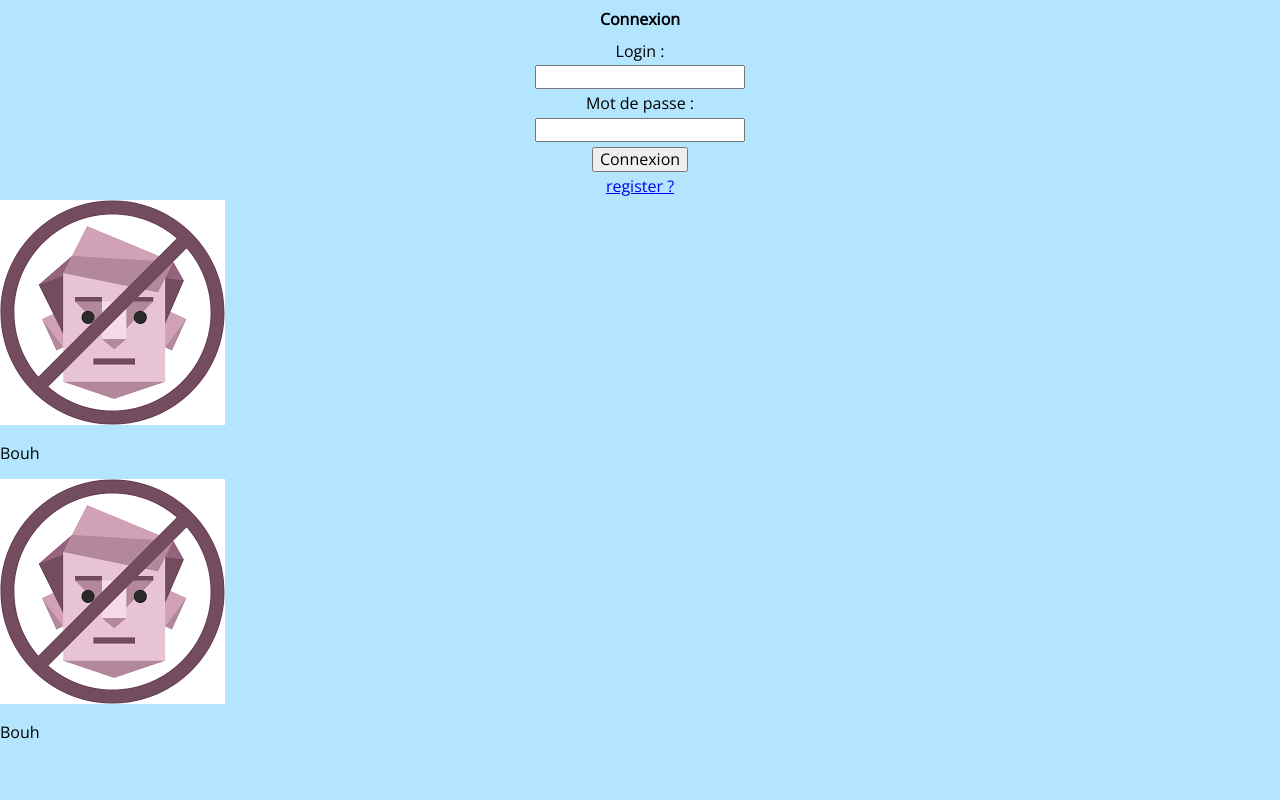
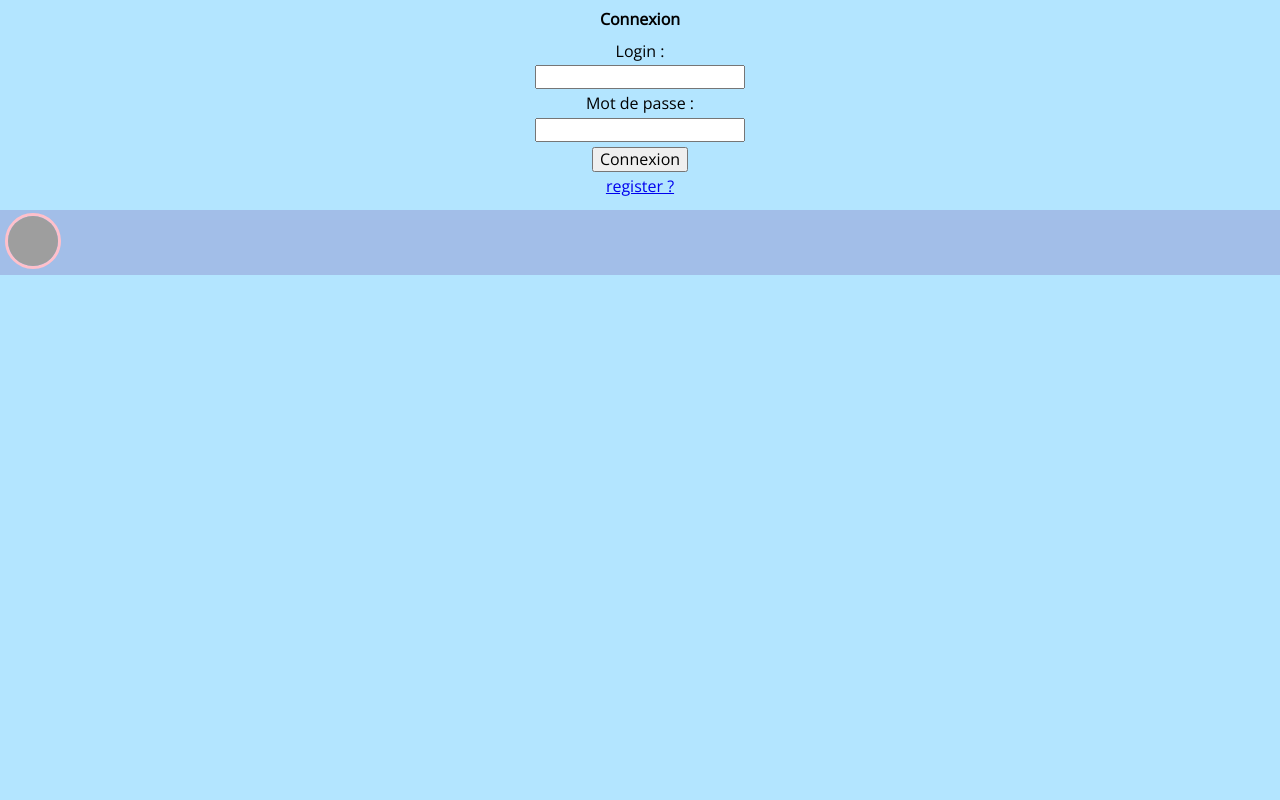
Before and after one commit to BacqEstelle/projet-chatbox-groupe, a PHP site: page /chatbox.php in a window 1280 px wide. Run offline with PHP 8.4, Linux system fonts and the light colour scheme; data comes from the database, SQL or seed files in the repository; data that the repository does not hold is empty; grey boxes are pictures that could not be loaded.

Commit message:
save before menu teste

```diff
--- a/assets/css/chatbox.css
+++ b/assets/css/chatbox.css
@@ -56,4 +56,31 @@
 header form input {
   margin-bottom: 5px;
 }
+
+.content-chat {
+  margin-top: 10px;
+}
+
+.content-chat #user {
+  height: 65px;
+  background-color: #A2BEE8;
+  display: -webkit-box;
+  display: -ms-flexbox;
+  display: flex;
+  width: 100%;
+  white-space: nowrap;
+  overflow-x: auto;
+  overflow-y: hidden;
+}
+
+.content-chat #user .userOnline {
+  height: 100%;
+  margin: 0 5px 0 5px;
+  display: -webkit-box;
+  display: -ms-flexbox;
+  display: flex;
+  -webkit-box-align: center;
+      -ms-flex-align: center;
+          align-items: center;
+}
 /*# sourceMappingURL=chatbox.css.map */
--- a/assets/inc/checkuser.php
+++ b/assets/inc/checkuser.php
@@ -18,12 +18,8 @@
 {
 
                 echo '<div>';
-                echo '<p>'.$donnees['user'].'</p>';
-                echo '<p><img src="'.$donnees['avatar'].'alt="user" style="width: 50px; height: 50px; border-radius: 50px; border: 3px solid pink;"</img><p>';
+                //echo '<p>'.$donnees['user'].'</p>';
+                echo '<img src="'.$donnees['avatar'].'alt="user" style="width: 50px; height: 50px; border-radius: 50px; border: 3px solid pink;"</img>';
                 echo '</div>';
 
-
-
-
-
 }
--- a/assets/scss/chatbox.scss
+++ b/assets/scss/chatbox.scss
@@ -39,6 +39,26 @@
     }
 }
 
+.content-chat{
+    margin-top: 10px;
+    #user{
+        height: 65px;
+        background-color:#A2BEE8;
+        display: flex;
+        width: 100%;
+        white-space: nowrap;
+        overflow-x: auto;
+        overflow-y: hidden;
+
+        .userOnline{
+            height: 100%;
+            margin: 0 5px 0 5px;
+            display: flex;
+            align-items: center;
+        }
+
+    }
+}
 
 
 
--- a/chatbox.php
+++ b/chatbox.php
@@ -19,8 +19,8 @@
                         echo '<img src="'.$_SESSION['avatar'].'" alt="user" style="width: 100px; height: 100px; border-radius: 100px; border: 3px solid pink;"></img>';
                         echo '<p>Votre login est '.$_SESSION['login'].'</p>';
                         echo 'Votre email est '.$_SESSION['email'].'</p>';
-                        echo '<p><button><a href="assets/inc/logout.php">Déconnection</a></button></p>';
-                        echo '<p><button><a href="assets/inc/modifyuser.php?id='.$_SESSION['id'].'">Modifier mon compte</a></button></p>';
+                        echo '<button><a href="assets/inc/logout.php">Déconnection</a></button>';
+                        echo '<button><a href="assets/inc/modifyuser.php?id='.$_SESSION['id'].'">Modifier mon compte</a></button>';
                     }else{
                 ?>
                 <h2> Connexion </h2>
@@ -38,14 +38,7 @@
         </header>
         <div class="content-chat">
             <section id="user">
-            <div class="user-name">
-                <img src="assets/img/index.png" alt="photo">
-                <p>Bouh</p>
-            </div>
-            <div class="user-name">
-                <img src="assets/img/index.png" alt="photo">
-                <p>Bouh</p>
-            </div>
+                <div class="userOnline" id="useronline"></div>
             </section>
             <!-- <section id="chatbox">
                 <div class="text">
```
Also changed, not shown: assets/js/refresh.js (line endings or trailing spaces), 1 other file. Lines whose indentation alone changed are shown as unchanged.
